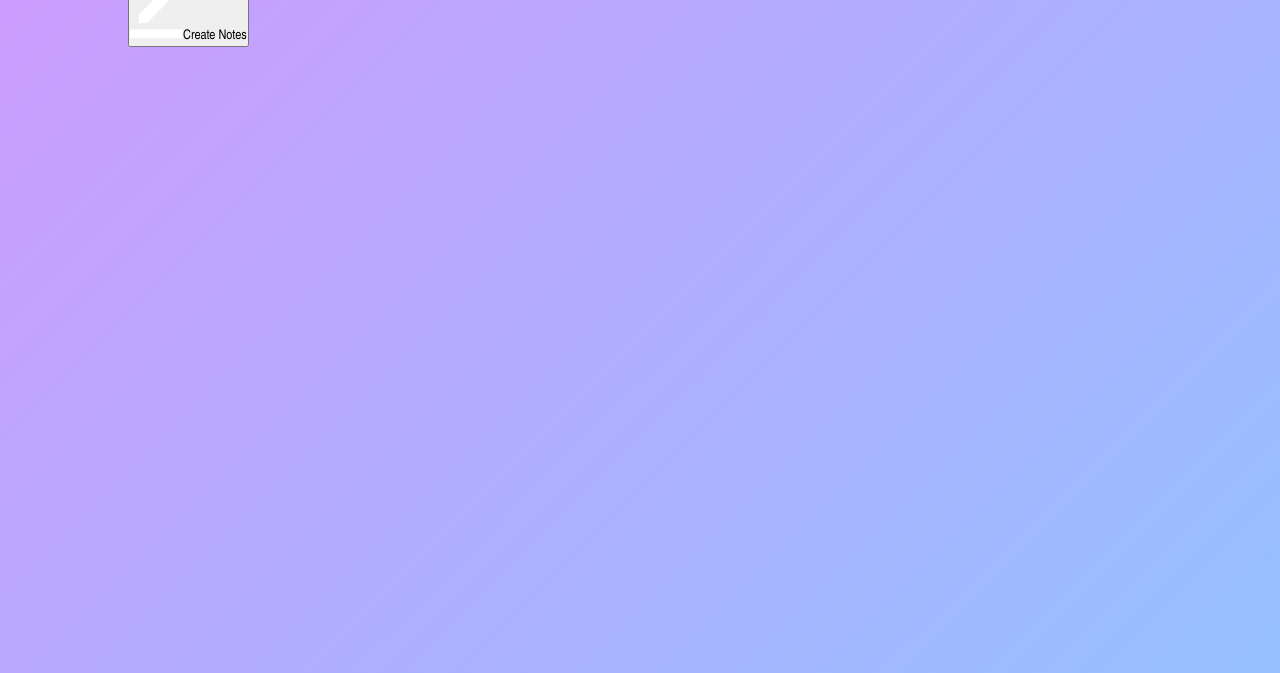
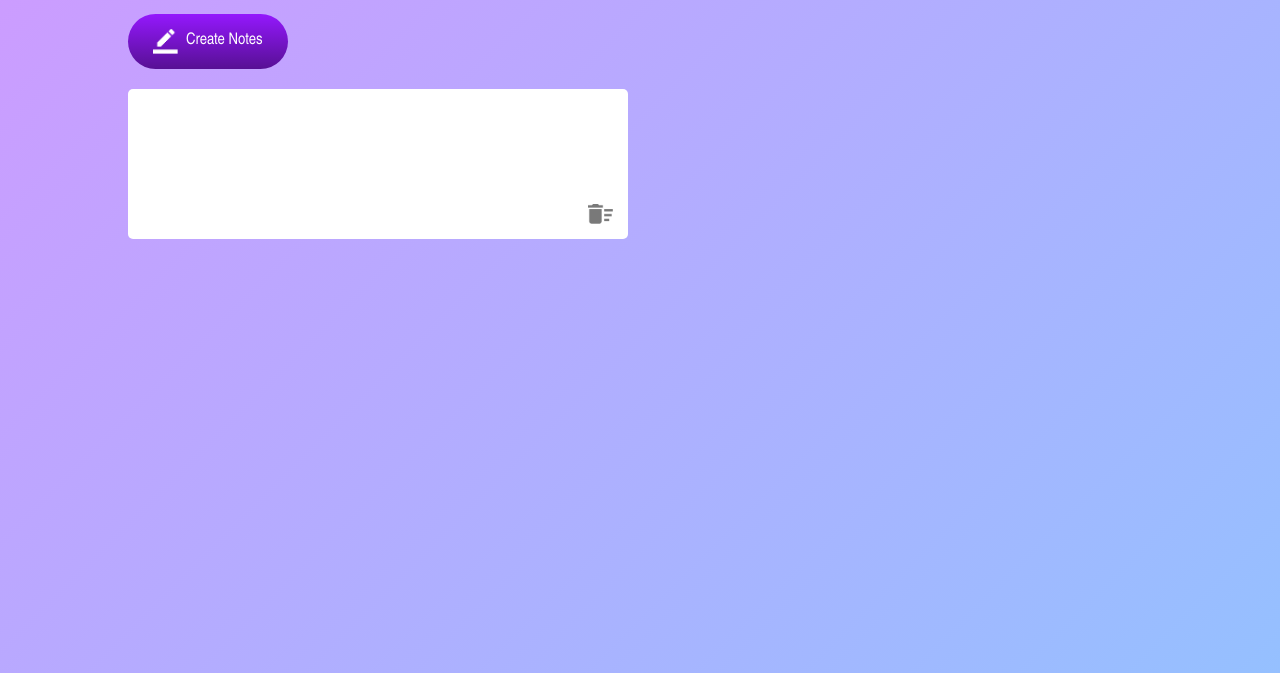
Before and after one commit to BenZeltser/notes-app, a plain HTML site: page index.html in a window 1280 px wide. Shown: the part 127-800 px from the top of the page. Drawn offline with Linux system fonts and the light colour scheme.

Commit message:
Created Note box and added visual delete button.

```diff
--- a/index.html
+++ b/index.html
@@ -11,6 +11,11 @@
     <div class="container">
         <h1><img src="images/notes.png" alt="">Notes</h1>
         <button><img src="images/edit.png">Create Notes</button>
+        <div class="notes-container">
+            <p contenteditable="true" class="input-box">
+                <img src="images/delete.png" alt="">
+            </p>
+        </div>
     </div>
 
 </body>
--- a/style.css
+++ b/style.css
@@ -25,3 +25,45 @@
     width: 60px;
 
 }
+
+.container button img{
+    width: 25px;
+    margin-right: 8px;
+}
+
+.container button {
+    display: flex;
+    align-items: center;
+    background: linear-gradient(#9418fd, #571094);
+    color: #fff;
+    font-size: 16px;
+    outline: 0;
+    border: 0;
+    border-radius: 40px;
+    padding: 15px 25px;
+    margin: 30px 0 20px;
+    cursor: pointer;
+
+}
+
+.input-box {
+    position: relative;
+    width: 100%;
+    max-width: 500px;
+    min-height: 150px;
+    background: #fff;
+    color: #333;
+    padding: 20px;
+    margin: 20px 0;
+    outline: none;
+    border-radius: 5px;
+
+}
+
+.input-box img {
+    width: 25px;
+    position: absolute;
+    bottom: 15px;
+    right: 15px;
+    cursor: pointer;
+}
```
